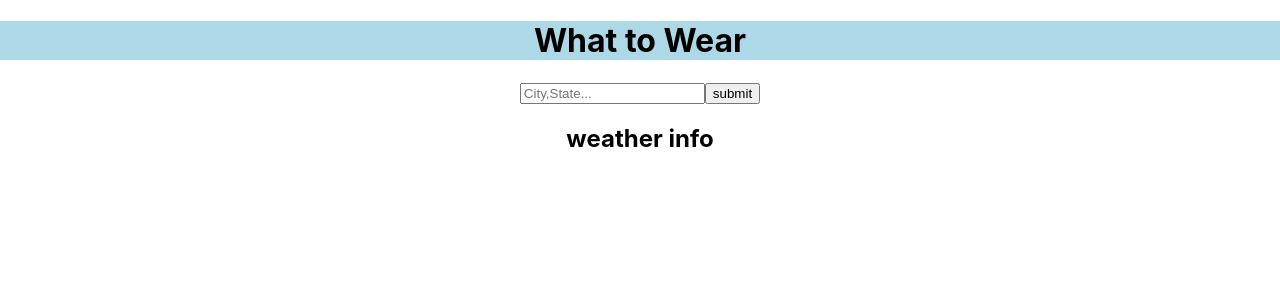
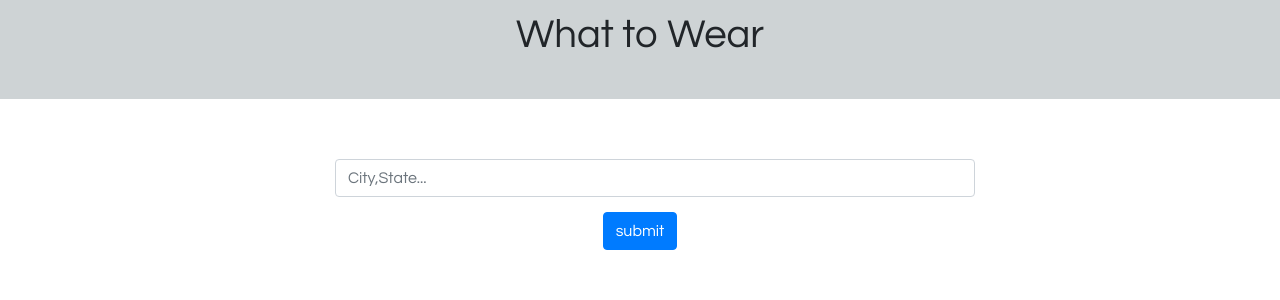
Before and after one commit to rizekj12/What-to-Wear, a React (Create React App) app: page / in a window 1280 px wide. Shown: the top 300 px of the page. Built offline with nearby package versions, Linux system fonts and the light colour scheme.

Commit message:
added temporary minor styling

```diff
--- a/package.json
+++ b/package.json
@@ -7,8 +7,10 @@
     "@testing-library/react": "^11.1.0",
     "@testing-library/user-event": "^12.1.10",
     "axios": "^0.21.0",
+    "bootstrap": "^4.5.3",
     "node-sass": "^4.14.1",
     "react": "^17.0.1",
+    "react-bootstrap": "^1.4.0",
     "react-dom": "^17.0.1",
     "react-router-dom": "^5.2.0",
     "react-scripts": "4.0.1",
--- a/src/CSS/App.scss
+++ b/src/CSS/App.scss
@@ -1,7 +1,9 @@
+@import url('https://fonts.googleapis.com/css2?family=Questrial&display=swap');
 @import "./Header.scss";
 
 $headerColor: lightblue;
 
 .App {
   text-align: center;
+  font-family: 'Questrial', sans-serif;
 }
--- a/src/CSS/ClothingInfo.scss
+++ b/src/CSS/ClothingInfo.scss
@@ -1,25 +1,28 @@
-@mixin clothes-div($color,$textColor){
-    background-color:$color;
-    color: $textColor;
+@mixin clothes-div($color1,$color2,$textColor){
+    // background-color:$color;
+    color:$textColor;
+    background: linear-gradient($color1,$color2);
+}
+
+.defaultStyle{
     height: 350px;
     width: 200px;
     margin: auto;
     border-radius: 0.5em;
-
 }
 
 .cold{
-   @include clothes-div(blue,white)
+   @include clothes-div(blue,lightblue,white)
 }
 
 .chilli{
-  @include clothes-div(skyblue,white)
+  @include clothes-div(skyblue,white,black)
 }
 
 .warm{
-   @include clothes-div(orange,black)
+   @include clothes-div(orange,yellow,black)
 }
 
 .hot{
-  @include clothes-div(red,black)
+  @include clothes-div(#F2BF5E,#F15F5D,black)
 }
--- a/src/CSS/Header.scss
+++ b/src/CSS/Header.scss
@@ -1,5 +1,15 @@
 @import "./variables";
+@import './ClothingInfo.scss';
 
 .header-div {
+    display: flex;
+    flex-direction: column;
+    justify-content: center;
     background-color: $headerColor;
+    margin-top: -21px;
+    height:120px;
 }
+
+// .header-letters{
+//   justify-self: center;
+// }
--- a/src/CSS/Search.scss
+++ b/src/CSS/Search.scss
@@ -0,0 +1,16 @@
+@import "./variables";
+
+.form-div{
+    margin: 60px auto;
+    width: 50%;
+}
+
+.search{
+    width:50%;
+    margin: 15px;
+}
+
+// .search-form{
+//     display: flex;
+//     flex-direction: row;
+// }
--- a/src/CSS/_variables.scss
+++ b/src/CSS/_variables.scss
@@ -1,2 +1,2 @@
-$headerColor: lightblue;
+$headerColor: rgb(206, 211, 213);
 $myColor: #F1F1F1;
--- a/src/Components/App.js
+++ b/src/Components/App.js
@@ -1,6 +1,7 @@
 
 import '../CSS/App.scss';
 import Main from "./Main"
+import 'bootstrap/dist/css/bootstrap.min.css';
 
 function App() {
   return (
--- a/src/Components/ClothingInfo.jsx
+++ b/src/Components/ClothingInfo.jsx
@@ -6,7 +6,7 @@ const ClothingInfo = (props) => {
     return (
         <>
             {props.suggestion &&
-            <div className={props.style}>
+            <div className={` defaultStyle ${props.style}`}>
                 <h1>{props.suggestion.clothingType}</h1>
                 {
                     props.suggestion.appearalList.map((item) =>
--- a/src/Components/Header.jsx
+++ b/src/Components/Header.jsx
@@ -1,11 +1,12 @@
 import React from 'react';
 import "../CSS/Header.scss"
 
-const Header = () => {
+const Header = (props) => {
+    let headerStyle = "header-div"
     return (
         <>
-        <div className="header-div">
-            <h1>What to Wear</h1>
+        <div className={`header-div ${props.style}`}>
+            <h1 className="header-letters">What to Wear</h1>
         </div>
         </>
      );
--- a/src/Components/Main.jsx
+++ b/src/Components/Main.jsx
@@ -43,12 +43,18 @@ const Main = () => {
         }else if(temperature > 75){
           setSuggestion(clothingSuggestion.suggestions[5])
           setWeatherStyle('hot')
+        }else if(temperature > 60 && temperature < 75 && weather === "rain"){
+          setSuggestion(clothingSuggestion.suggestions[4])
+          setWeatherStyle('warm')
+        }else if(temperature < 50 && weather === "rain"){
+          setSuggestion(clothingSuggestion.suggestions[4])
+          setWeatherStyle('chilli')
         }
       }
 
         return (
             <>
-            <Header/>
+            <Header style={weatherStyle}/>
             <Search input={input} setInput={handleChange} currentTemp={currentTemp} setTemp={setTemp}/>
             <WeatherInfo currentWeather={currentWeather} currentTemp={currentTemp} setTemp={setTemp}/>
             <ClothingInfo style={weatherStyle} suggestion={suggestion} currentWeather={currentWeather} clothingSuggestions={clothingSuggestion} suggestion={suggestion}/>
--- a/src/Components/Search.jsx
+++ b/src/Components/Search.jsx
@@ -1,4 +1,8 @@
 import React from 'react';
+import { Form } from 'react-bootstrap'
+import Button from 'react-bootstrap/Button';
+import "../CSS/Search.scss"
+
 
 const Search = (props) => {
 
@@ -7,15 +11,23 @@ const Search = (props) => {
     }
 
     return (
-        <>
-        <form onSubmit={(e) => {
-            e.preventDefault()
-            changeWeather(props.input)
-        }} action="">
-            <input onChange={props.setInput} type="text" placeholder="City,State..."/>
-            <button>submit</button>
-        </form>
-        </>
+        <div className="form-div">
+            <Form onSubmit={(e) => {
+                e.preventDefault()
+                changeWeather(props.input)
+            }}
+                action=""
+                className="search-form"
+
+            >
+                <Form.Control
+                    className="search"
+                    onChange={props.setInput}
+                    type="text"
+                    placeholder="City,State..."/>
+                <Button>submit</Button>
+        </Form>
+        </div>
       );
 }
 
--- a/src/Components/WeatherInfo.jsx
+++ b/src/Components/WeatherInfo.jsx
@@ -4,7 +4,7 @@ import "../CSS/WeatherInfo.scss"
 const WeatherInfo = (props) => {
    return (
        <>
-       <h2> weather info</h2>
+       {/* <h2> weather info</h2> */}
       {props.currentTemp && props.currentWeather &&
       <div>
         <h3>Temp: {props.currentTemp.temp}</h3>
```
Also changed, not shown: 2 other files (tests, documents, lock files or other folders).
